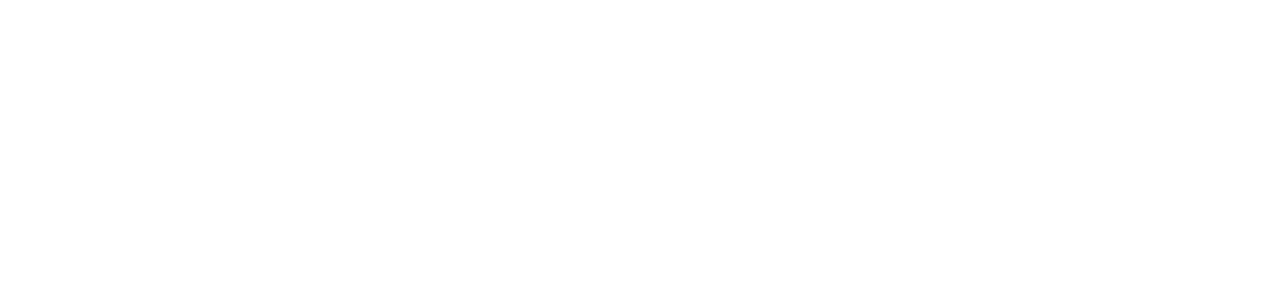
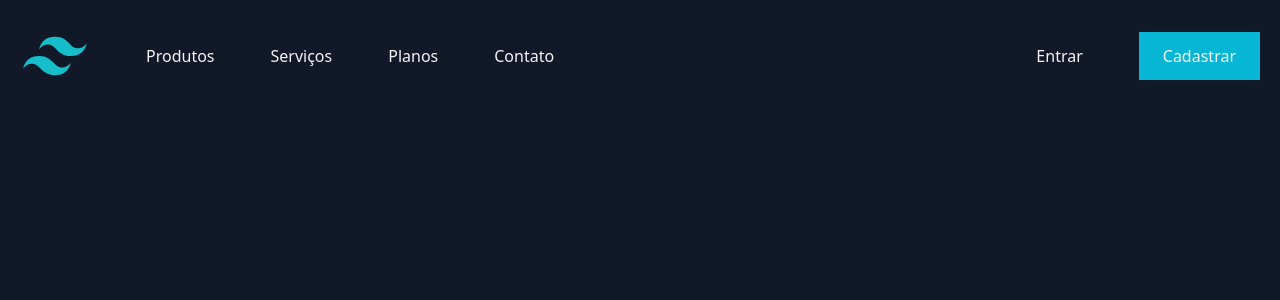
Before and after one commit to k4ik/landing-page-newsletter, a Vue app: page / in a window 1280 px wide. Shown: the top 300 px of the page. Built offline with nearby package versions, Linux system fonts and the light colour scheme.

Commit message:
feat: create navbar

```diff
--- a/src/App.vue
+++ b/src/App.vue
@@ -1,7 +1,9 @@
 <script setup lang="ts">
-
+  import Navbar from "./components/Navbar.vue";
 </script>
 
 <template>
-
+  <div class="bg-gray-900 h-screen">
+    <Navbar />
+  </div>
 </template>
--- /dev/null
+++ b/src/components/Navbar.vue
@@ -0,0 +1,23 @@
+<template>
+    <header class="flex justify-between items-center py-8 px-5">
+        <div class="flex gap-14 items-center">
+            <img src="../assets/logo.svg" alt="tailwind logo">
+            <nav>
+                <ul class="flex gap-14">
+                    <li><a href="#" class="text-zinc-100 hover:text-cyan-500 transition">Produtos</a></li>
+                    <li><a href="#" class="text-zinc-100 hover:text-cyan-500 transition">Serviços</a></li>
+                    <li><a href="#" class="text-zinc-100 hover:text-cyan-500 transition">Planos</a></li>
+                    <li><a href="#" class="text-zinc-100 hover:text-cyan-500 transition">Contato</a></li>
+                </ul>
+            </nav>
+        </div>
+        <div class="flex gap-14">
+            <button class="text-zinc-100 hover:text-cyan-500 transition">Entrar</button>
+            <button class="bg-cyan-500 text-zinc-100 font-normal transition hover:bg-zinc-400 py-3 px-6">Cadastrar</button>
+        </div>
+    </header>
+</template>
+
+<script setup lang="ts">
+
+</script>
```
Also changed, not shown: src/assets/logo.svg (added).
